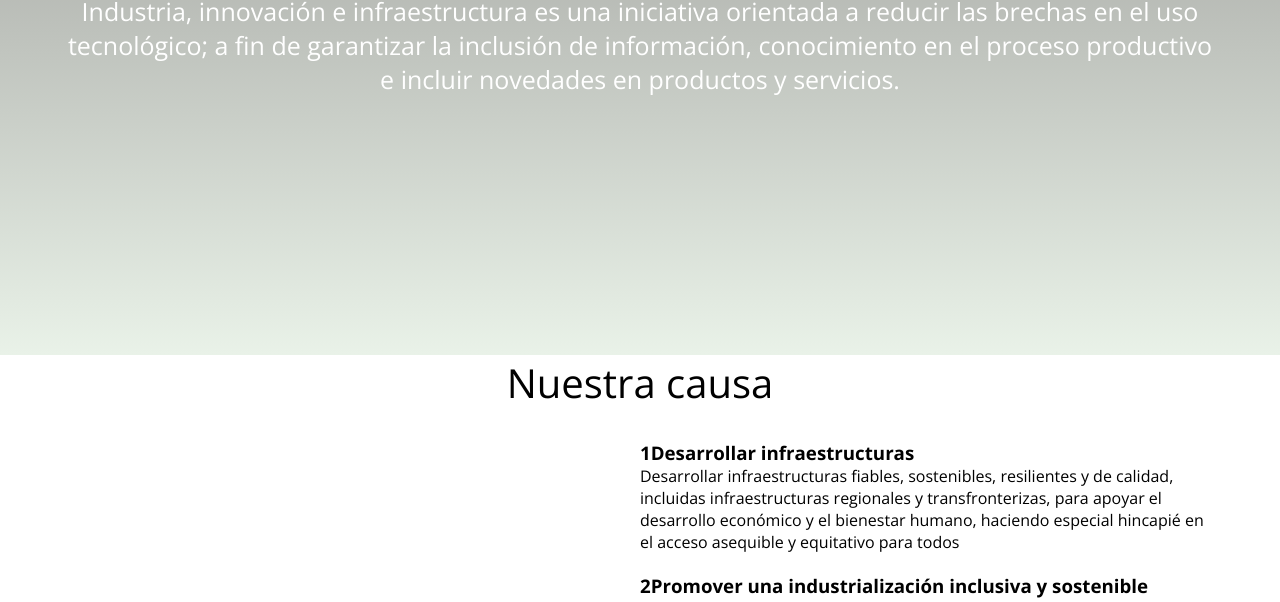
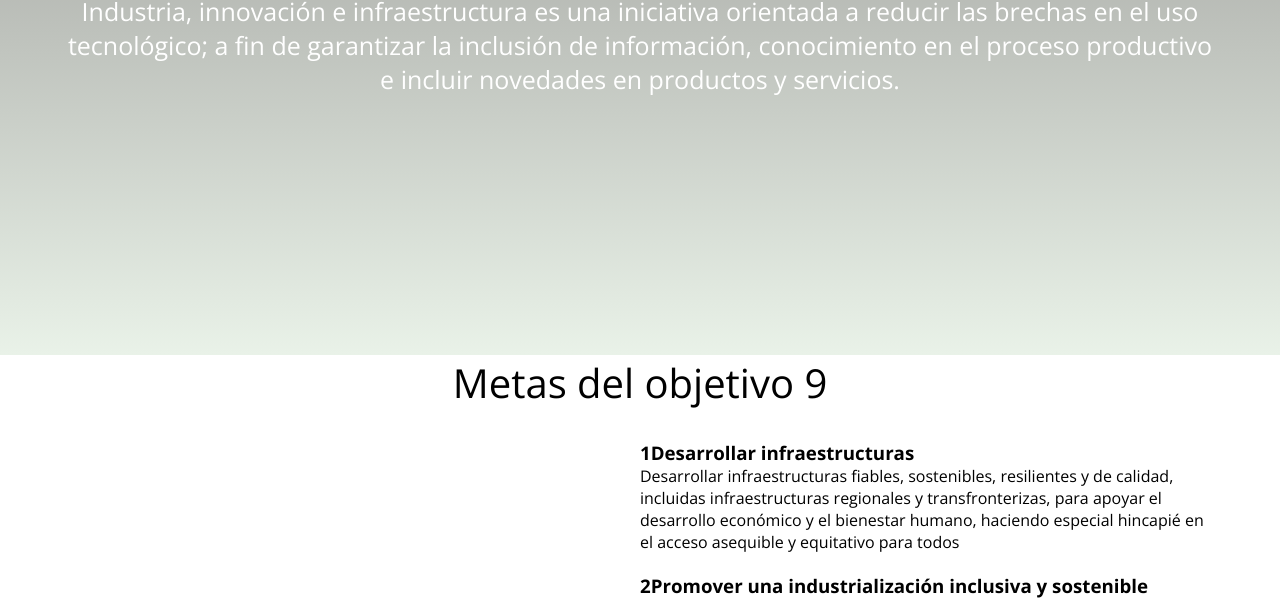
Before and after one commit to Jos-mlp/PageHackFest, a plain HTML site: page index.html in a window 1280 px wide. Shown: the part 445-1047 px from the top of the page. Drawn offline with nearby package versions, Linux system fonts and the light colour scheme.

Commit message:
subtitulos actualizados

```diff
--- a/index.html
+++ b/index.html
@@ -29,7 +29,7 @@
 
     <main>
         <section class="metass contenedores" id="metas">
-            <h2 class="subtitulo">Nuestra causa</h2>
+            <h2 class="subtitulo">Metas del objetivo 9</h2>
             <div class="contenedor-meta">
                 <img src="img/policia.svg" alt="Metas">
                 <div class="lista-meta">
```
